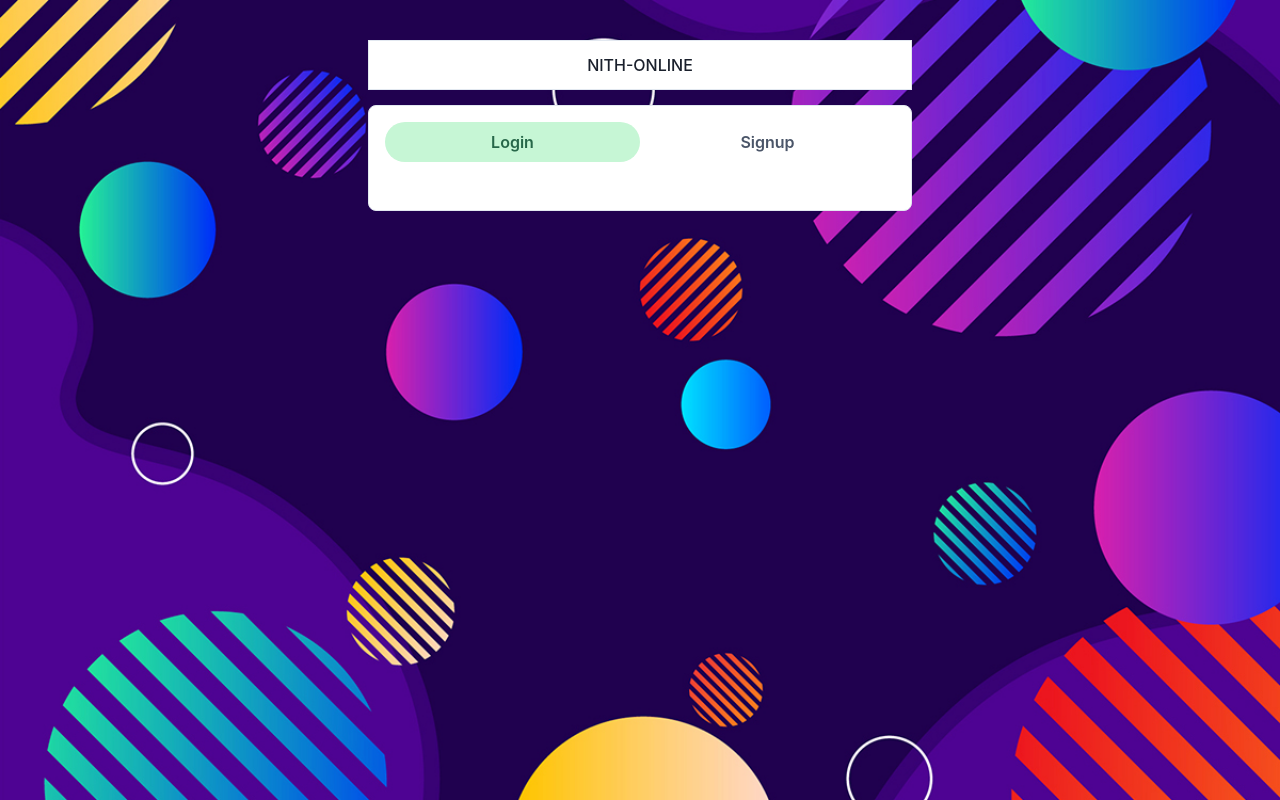
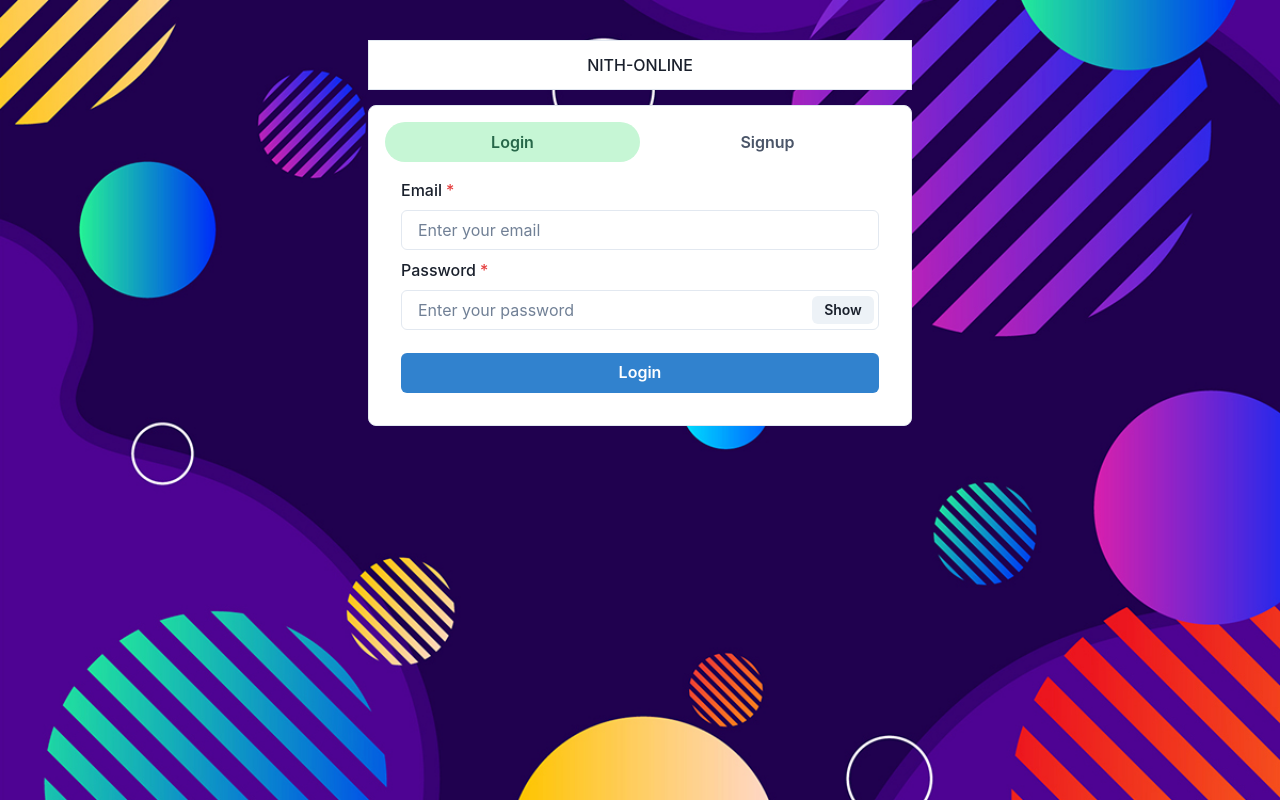
Before and after one commit to Ujjwalsharma7/NITH-online, a React (Create React App) app in the folder frontend/: page / in a window 1280 px wide. Built offline with nearby package versions, Linux system fonts and the light colour scheme.

Commit message:
added to login page

```diff
--- a/frontend/src/components/Authentication/Login.js
+++ b/frontend/src/components/Authentication/Login.js
@@ -1,7 +1,50 @@
-import React from "react";
+import React, { useState } from "react";
+import { VStack } from "@chakra-ui/layout";
+import { FormControl, FormLabel } from "@chakra-ui/form-control";
+import { Input, InputGroup, InputRightElement } from "@chakra-ui/input";
+import { Button } from "@chakra-ui/react";
 
 const Login = () => {
-  return <div></div>;
+  const [show, setShow] = useState(false);
+
+  const [email, setEmail] = useState();
+
+  const [password, setPasswprd] = useState();
+
+  const handleClick = () => setShow(!show);
+
+  const submitHandler = () => {};
+  return (
+    <VStack>
+      <FormControl id="email" isRequired>
+        <FormLabel>Email</FormLabel>
+        <Input placeholder="Enter your email" onChange={() => {}} />
+      </FormControl>
+      <FormControl id="password" isRequired>
+        <FormLabel>Password</FormLabel>
+        <InputGroup>
+          <Input
+            placeholder="Enter your password"
+            type={show ? "text" : "password"}
+            onChange={() => {}}
+          />
+          <InputRightElement width="4.5rem">
+            <Button h="1.75rem" size="sm" onClick={handleClick}>
+              {show ? "Hide" : "Show"}
+            </Button>
+          </InputRightElement>
+        </InputGroup>
+      </FormControl>
+      <Button
+        colorScheme="blue"
+        width="100%"
+        style={{ marginTop: 15 }}
+        onClick={submitHandler}
+      >
+        Login
+      </Button>
+    </VStack>
+  );
 };
 
 export default Login;
```
